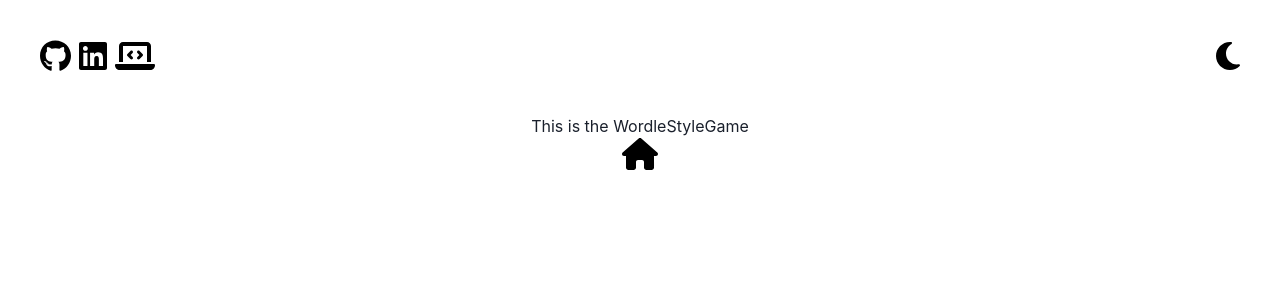
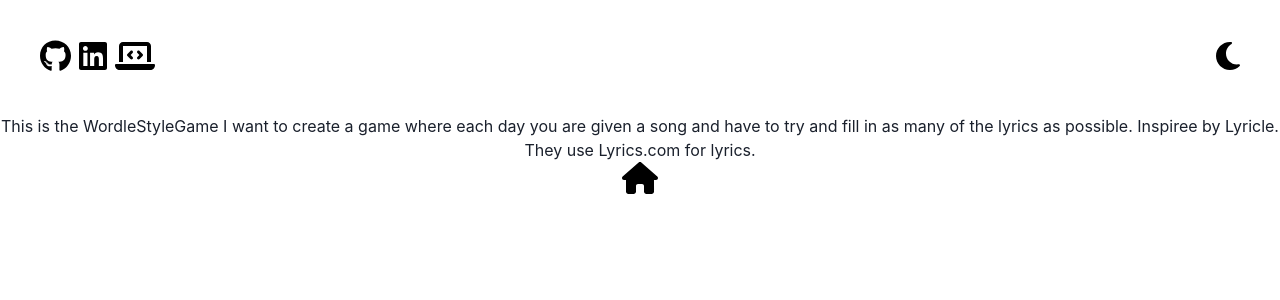
Before and after one commit to AalimCoding/AalimCoding.github.io, a React (Create React App) app: page /#/WordleStyleGame in a window 1280 px wide. Shown: the top 300 px of the page. Built offline with nearby package versions, Linux system fonts and the light colour scheme.

Commit message:
Added turn counter.

```diff
--- a/src/Battleships.js
+++ b/src/Battleships.js
@@ -11,6 +11,7 @@ function Battleships() {
     var [message, setMessage] = useState('Display info here');
     var boatsToPlace = 7;
     var areShipsLeft = 1;
+    var [turnCount, setTurnCount] = useState(0);
 
     // Set up an array to check if each co-ordinate has been hit. Initally fill the array with eroes.
 
@@ -53,10 +54,12 @@ function Battleships() {
 
 
     // Define a handleClick function
+
     function handleClick(i, j) {
         const updatedHit = hit.map(row => [...row]);
         // We set both results to 1 so that they cannot go from hit to unhit.Changing the second 1 to a 0 allows toggling moves.
         updatedHit[i][j] = updatedHit[i][j] === 0 ? 1 : 1;
+        setTurnCount(turnCount + 1);
         setHit(updatedHit);
 
         // check if there are any ships left
@@ -70,13 +73,13 @@ function Battleships() {
             }
         }
         // Check if any battleships are left, and otherwise display victory message.
-        if (areShipsLeft === 0)
         setMessage(areShipsLeft > 0 ? 'Keep going, there are still ships left!' : 'Well done, all battleships destroyed!')
     }
 
 
 
     // Create a grid of items to populate the grid.
+
     for (let i = 0; i < numColumns; i++) {
         for (let j = 0; j < numRows; j++) {
             gridItems.push(
@@ -96,6 +99,7 @@ function Battleships() {
 
 
     // Return the elements
+
     return (
         <div style={{
             color: theme === "light" ? "black" : "white",
@@ -112,7 +116,7 @@ function Battleships() {
                     padding={5}>
                     {gridItems}
                 </Grid>
-                <Box width={20}>{message}</Box>
+                <Box width={200}>{message + '\n Turns Taken: ' + turnCount}</Box>
             </HStack>
 
         </div>
--- a/src/Homepage.js
+++ b/src/Homepage.js
@@ -51,7 +51,7 @@ function Homepage() {
                     borderRadius: 20,
                     padding: 40,
                     margin: 20
-                }}>Project 4</Box>
+                }}>Economics Related Project</Box>
             </Link>
 
         </div>
--- a/src/WordleStyleGame.js
+++ b/src/WordleStyleGame.js
@@ -3,7 +3,10 @@ import { useTheme } from "./ThemeContext"
 function WordleStyleGame(){
     const { theme } = useTheme();
     return(
-        <div>This is the WordleStyleGame</div>
+        <div>This is the WordleStyleGame
+            I want to create a game where each day you are given a song and have to try and fill in as many of the lyrics as possible.
+            Inspiree by Lyricle. They use Lyrics.com for lyrics.
+        </div>
     )
 }
 
```
